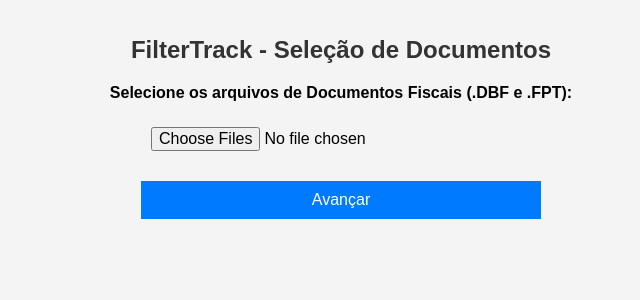
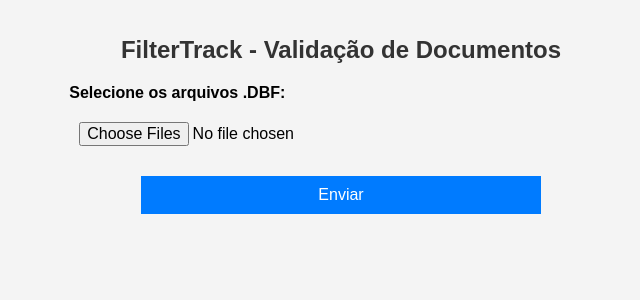
Before and after one commit to Gabii1901/SysPoli, a Flask app: page / in a window 1280 px wide. Shown: the top 300 px of the page, without its empty margins (299-939 px from the left). Run offline with Flask 3, Linux system fonts and the light colour scheme.

Commit message:
Update validacao_documentos.html
ajustes para melhorias no funcionamento

```diff
--- a/templates/validacao_documentos.html
+++ b/templates/validacao_documentos.html
@@ -3,19 +3,24 @@
 <head>
     <meta charset="UTF-8">
     <meta name="viewport" content="width=device-width, initial-scale=1.0">
-    <title>FilterTrack - Seleção de Documentos</title>
+    <title>FilterTrack - Validação de Documentos</title>
     <link rel="stylesheet" href="/static/style.css">
 </head>
 <body>
-    <h1>FilterTrack - Seleção de Documentos</h1>
-    <form method="POST" enctype="multipart/form-data">
-        <label for="documentos-files">Selecione os arquivos de Documentos Fiscais (.DBF e .FPT):</label>
-        <input type="file" id="documentos-files" name="documentos_files" accept=".dbf,.fpt" multiple required>
-        <button type="submit">Avançar</button>
-    </form>
-
-    {% if error %}
-    <p style="color: red;">{{ error }}</p>
-    {% endif %}
+    <div class="container">
+        <h1>FilterTrack - Validação de Documentos</h1>
+        <form action="/" method="post" enctype="multipart/form-data">
+            <div class="input-group">
+                <label for="documentos_files">Selecione os arquivos .DBF:</label>
+                <input type="file" id="documentos_files" name="documentos_files" multiple>
+            </div>
+            <button type="submit" class="btn">Enviar</button>
+        </form>
+        {% if error %}
+        <div class="error">
+            <p>{{ error }}</p>
+        </div>
+        {% endif %}
+    </div>
 </body>
 </html>
```
